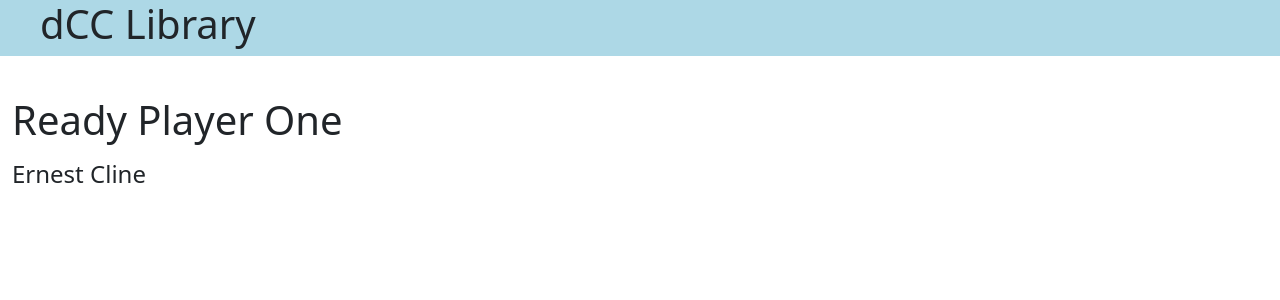
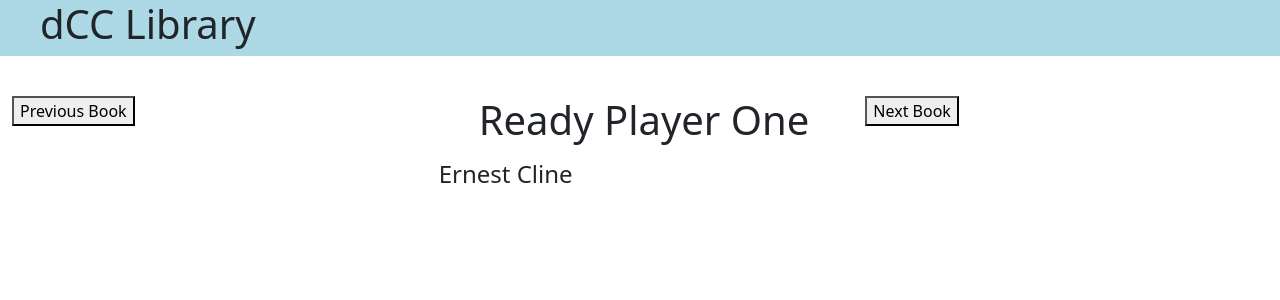
Before and after one commit to BrandonMCarlson/react-tutorial-dcc, a React (Create React App) app: page / in a window 1280 px wide. Shown: the top 300 px of the page. Built offline with nearby package versions, Linux system fonts and the light colour scheme.

Commit message:
complete nav functionality.

```diff
--- a/src/components/App.jsx
+++ b/src/components/App.jsx
@@ -16,21 +16,50 @@
         };
     }
 
+    goToNextBook = () => {
+        let tempBookNumber = this.state.bookNumber;
+        tempBookNumber++;
+        if(tempBookNumber == this.books.length){
+            tempBookNumber = 0;
+        }
+        this.setState({
+            bookNumber: tempBookNumber
+        })
+    }
+
+    goToPreviousBook = () => {
+        let tempBookNumber = this.state.bookNumber;
+        tempBookNumber--;
+        if(tempBookNumber < 0) {
+            tempBookNumber = this.books.length -1;
+        }
+
+        this.setState({
+            bookNumber: tempBookNumber
+        })
+    }
+
+
+
     render(){
     return (
         <div className="container-fluid">
             <TitleBar />
                 <div className="row">
-            <div className="col-md-4"></div>
+                    <div className="col-md-4">
                         {/*Button here to move to the previous book viewed*/}
-            <div className="col-md-4"></div>
+                        <button onClick={this.goToPreviousBook}>Previous Book</button>
+                </div>
+                <div className="col-md-4">
                     {/*Display book with cover here*/}
                     <h1>{this.books[this.state.bookNumber].title}</h1>
                     <h4>{this.books[this.state.bookNumber].author}</h4>
-            <div className="col-md-4"></div>
+                </div>
+                <div className="col-md-4">
                     {/*Button here to move to the next book viewed*/}
+                    <button onClick={this.goToNextBook}>Next Book</button>
                 </div>
-
+            </div>
         </div>
     )
     }
```
Lines whose indentation alone changed are shown as unchanged.
